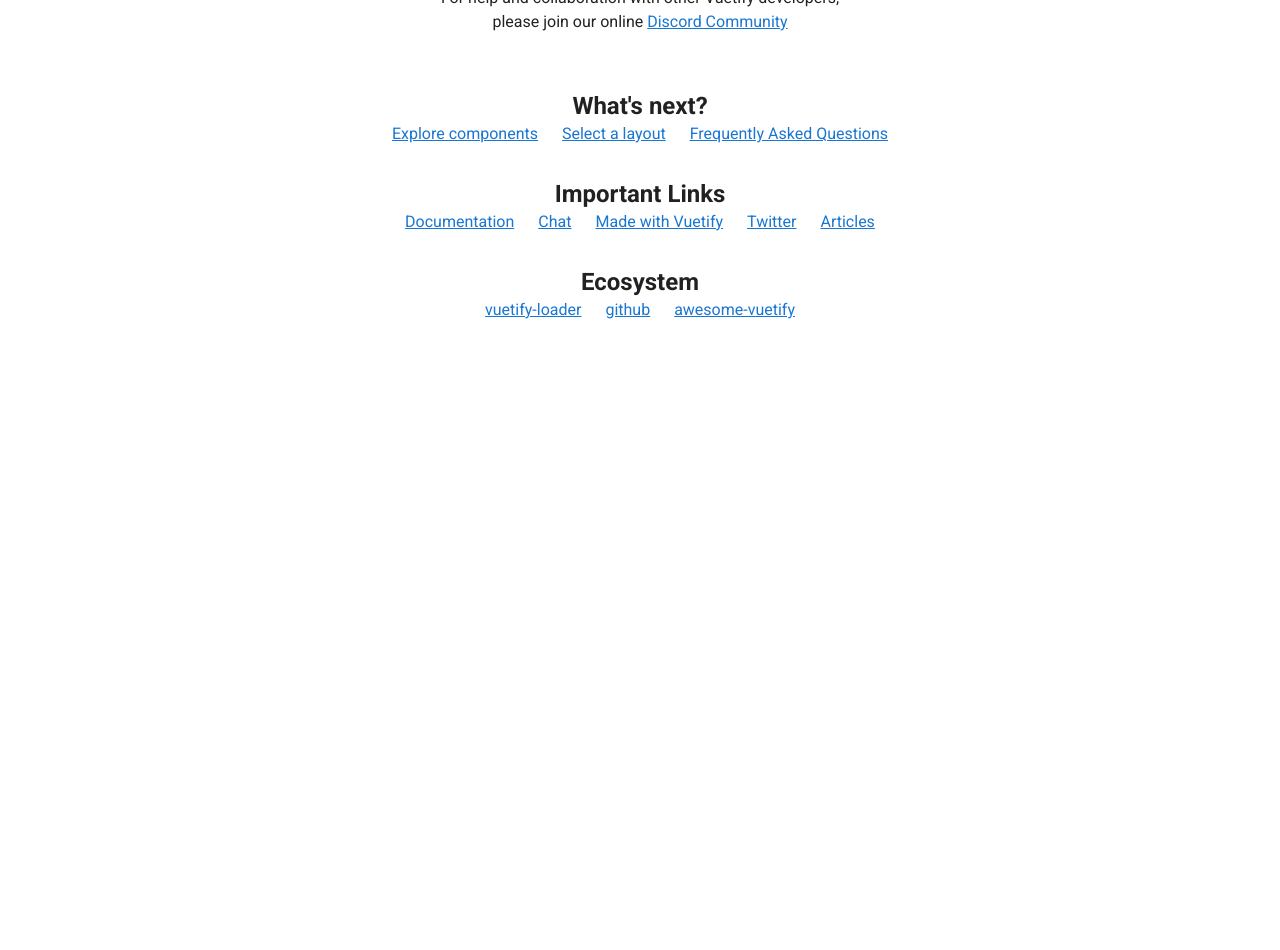
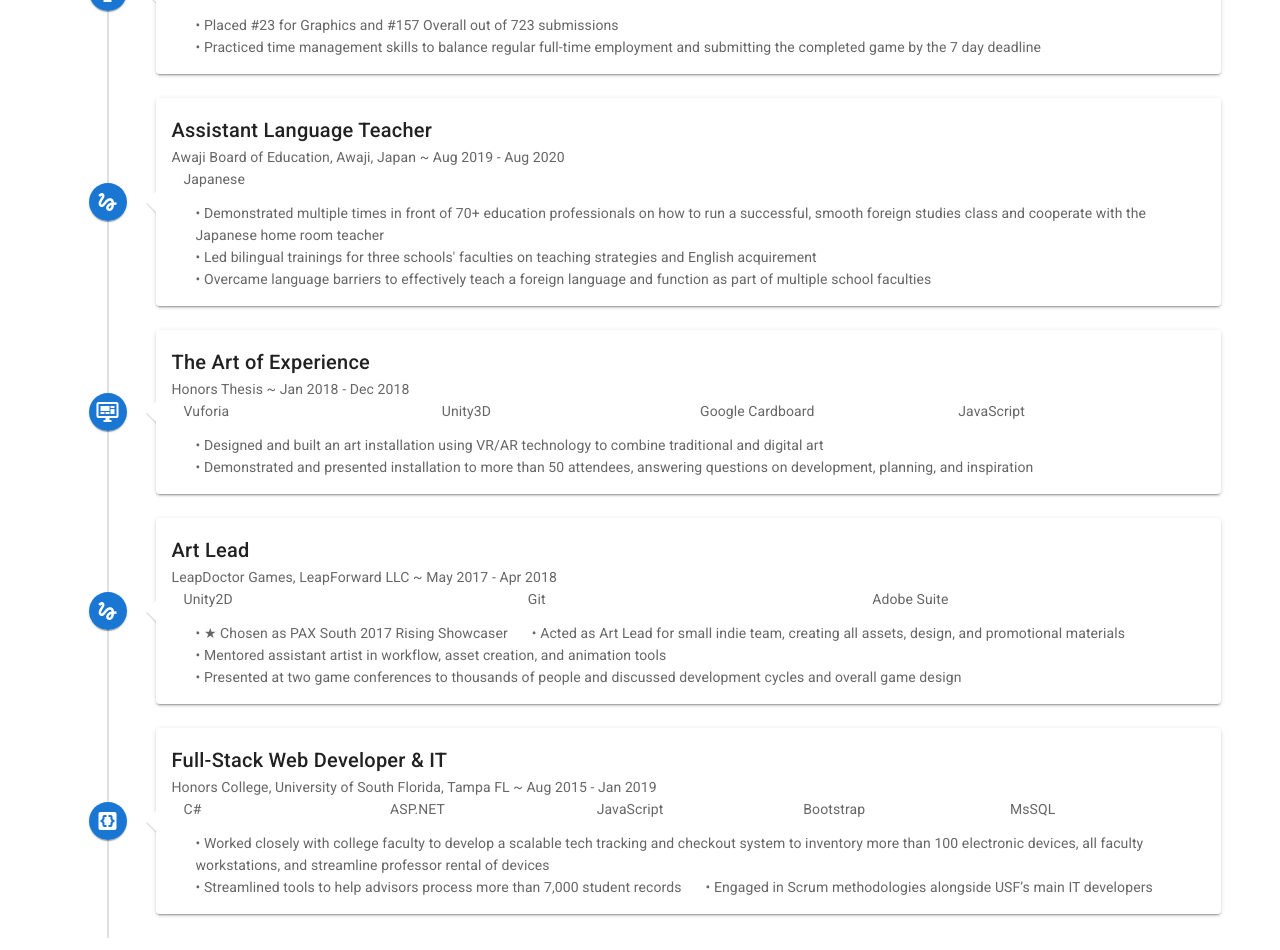
Before and after one commit to wintersen/wintersen.github.io, a Vue app: page / in a window 1280 px wide. Shown: the part 400-1350 px from the top of the page. Before the commit the page ends 800 px from the top, so only its background shows below. Built offline with nearby package versions, Linux system fonts and the light colour scheme.

Commit message:
set up resume timeline

```diff
--- a/src/App.vue
+++ b/src/App.vue
@@ -38,19 +38,19 @@
     </v-app-bar>
 
     <v-main>
-      <HelloWorld/>
+      <Resume/>
     </v-main>
   </v-app>
 </template>
 
 <script>
-import HelloWorld from './components/HelloWorld';
+import Resume from './components/Resume';
 
 export default {
   name: 'App',
 
   components: {
-    HelloWorld,
+    Resume
   },
 
   data: () => ({
--- /dev/null
+++ b/src/components/Resume.vue
@@ -0,0 +1,174 @@
+<template>
+  <v-container>
+    <v-row>
+      <v-col>
+        <v-timeline dense>
+          <v-timeline-item
+            v-for="(item, i) in orderedResume"
+            :key="i"
+            fill-dot
+            :icon="getIcon(item.type)"
+            v-show="getDisplay(item.type)"
+          >
+            <v-card>
+              <v-card-title>
+                {{ item.title }}
+              </v-card-title>
+              <v-card-subtitle class="pb-0">
+                {{ item.where }} ~ {{ item.when }}
+              </v-card-subtitle>
+              <v-card-text>
+                <v-container>
+                  <v-row>
+                    <v-col
+                      class="pt-0"
+                      v-for="(tool, t) in item.tools"
+                      :key="t"
+                      >{{ tool }}</v-col
+                    >
+                  </v-row>
+                  <v-row>
+                    <ul v-for="(rsp, r) in item.responsibilities" :key="r">
+                      •
+                      {{
+                        rsp
+                      }}
+                    </ul>
+                  </v-row>
+                </v-container>
+              </v-card-text>
+            </v-card>
+          </v-timeline-item>
+        </v-timeline>
+      </v-col>
+    </v-row>
+  </v-container>
+</template>
+
+<script>
+export default {
+  name: "Resume",
+
+  data: () => ({
+    showDev: true,
+    showDes: true,
+    showProj: true,
+    resumeItems: [
+      {
+        title: "Software Developer & Designer",
+        where: "LeapCaller, LeapForward LLC, Tampa FL",
+        start: new Date(2020, 7, 1),
+        when: "Jul 2018 - Mar 2020",
+        tools: ["JavaScript", "Vue.js", "Vuetify", "MongoDB", "Git"],
+        responsibilities: [
+          "Designed UI for entire client-side application to view and manage upwards of hundreds of customer contact information and emails",
+          "Developed mass-emailing and file management tools to streamline client communication process",
+          "Performed biweekly sprints to adjust to new stakeholder needs and additional feature implementation",
+        ],
+        wil: "",
+        type: 0,
+      },
+      {
+        title: "Full-Stack Web Developer & IT",
+        where: "Honors College, University of South Florida, Tampa FL",
+        start: new Date(2015, 8, 1),
+        when: "Aug 2015 - Jan 2019",
+        tools: ["C#", "ASP.NET", "JavaScript", "Bootstrap", "MsSQL"],
+        responsibilities: [
+          "Worked closely with college faculty to develop a scalable tech tracking and checkout system to inventory more than 100 electronic devices, all faculty workstations, and streamline professor rental of devices",
+          "Streamlined tools to help advisors process more than 7,000 student records",
+          "Engaged in Scrum methodologies alongside USF’s main IT developers",
+        ],
+        wil: "",
+        type: 0,
+      },
+      {
+        title: "The Art of Experience",
+        where: "Honors Thesis",
+        start: new Date(2018, 1, 1),
+        when: "Jan 2018 - Dec 2018",
+        tools: ["Vuforia", "Unity3D", "Google Cardboard", "JavaScript"],
+        responsibilities: [
+          "Designed and built an art installation using VR/AR technology to combine traditional and digital art",
+          "Demonstrated and presented installation to more than 50 attendees, answering questions on development, planning, and inspiration",
+        ],
+        wil: "",
+        type: 2,
+      },
+      {
+        title: "Art Lead",
+        where: "LeapDoctor Games, LeapForward LLC",
+        start: new Date(2017, 5, 1),
+        when: "May 2017 - Apr 2018",
+        tools: ["Unity2D", "Git", "Adobe Suite"],
+        responsibilities: [
+          "★ Chosen as PAX South 2017 Rising Showcaser",
+          "Acted as Art Lead for small indie team, creating all assets, design, and promotional materials",
+          "Mentored assistant artist in workflow, asset creation, and animation tools",
+          "Presented at two game conferences to thousands of people and discussed development cycles and overall game design",
+        ],
+        wil: "",
+        type: 1,
+      },
+      {
+        title: "The Hole Moon",
+        where: "Game Jam - Brackeys Game Jam 2020.1",
+        start: new Date(2020, 2, 1),
+        when: "Feb 2020",
+        tools: ["Unity2D", "C#", "Git"],
+        responsibilities: [
+          "Placed #23 for Graphics and #157 Overall out of 723 submissions",
+          "Practiced time management skills to balance regular full-time employment and submitting the completed game by the 7 day deadline",
+        ],
+        wil: "",
+        type: 2,
+      },
+      {
+        title: "Assistant Language Teacher",
+        where: "Awaji Board of Education, Awaji, Japan",
+        start: new Date(2019, 8, 1),
+        when: "Aug 2019 - Aug 2020",
+        tools: ["Japanese"],
+        responsibilities: [
+          "Demonstrated multiple times in front of 70+ education professionals on how to run a successful, smooth foreign studies class and cooperate with the Japanese home room teacher",
+          "Led bilingual trainings for three schools' faculties on teaching strategies and English acquirement",
+          "Overcame language barriers to effectively teach a foreign language and function as part of multiple school faculties",
+        ],
+        wil: "",
+        type: 1,
+      },
+    ],
+  }),
+  computed: {
+    orderedResume: function() {
+      let temp = this.resumeItems;
+      temp.sort(function(a, b) {
+        return new Date(a.start) - new Date(b.start);
+      });
+      return temp.reverse();
+    },
+  },
+  methods: {
+    getIcon(type) {
+      switch (type) {
+        case 0:
+          return "mdi-code-braces-box";
+        case 1:
+          return "mdi-gesture";
+        case 2:
+          return "mdi-monitor-dashboard";
+      }
+    },
+    getDisplay(type) {
+      switch (type) {
+        case 0:
+          return this.showDev ? true : false;
+        case 1:
+          return this.showDes ? true : false;
+        case 2:
+          return this.showProj ? true : false;
+      }
+    },
+  },
+};
+</script>
```
